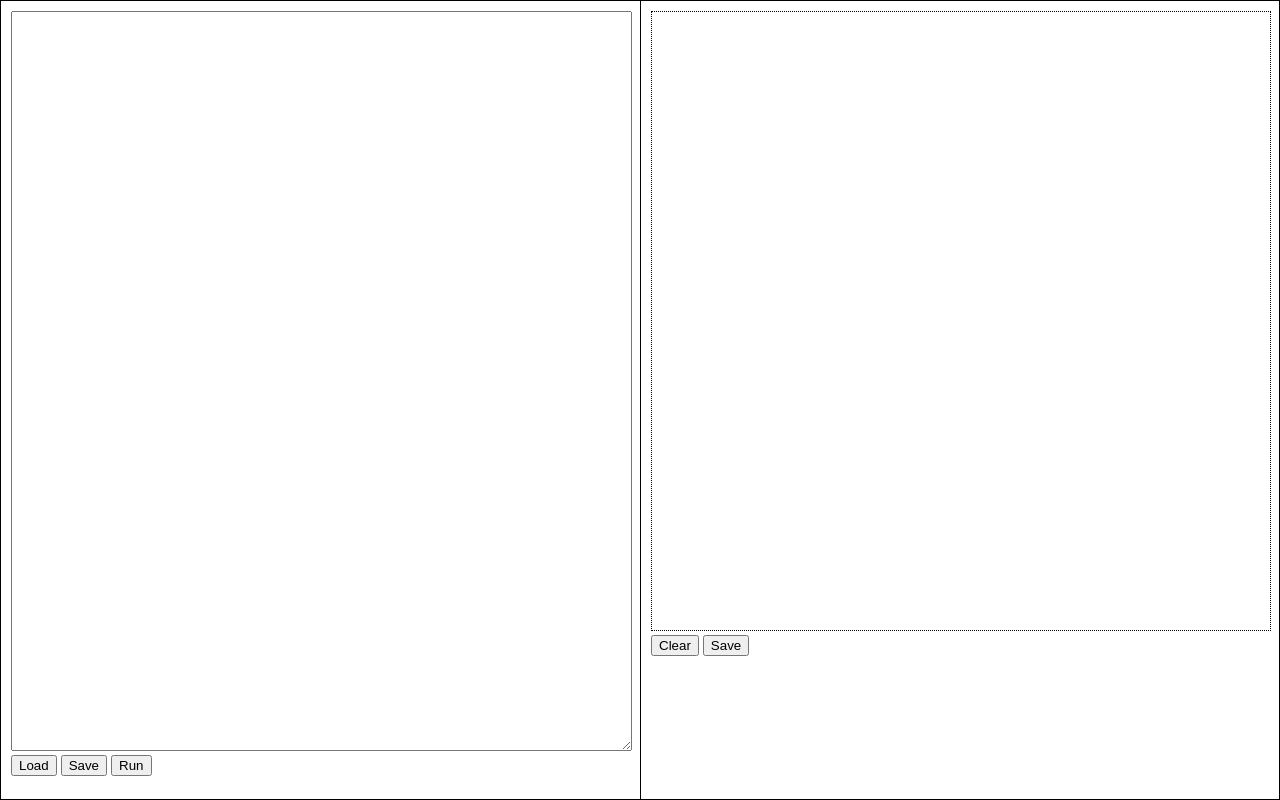
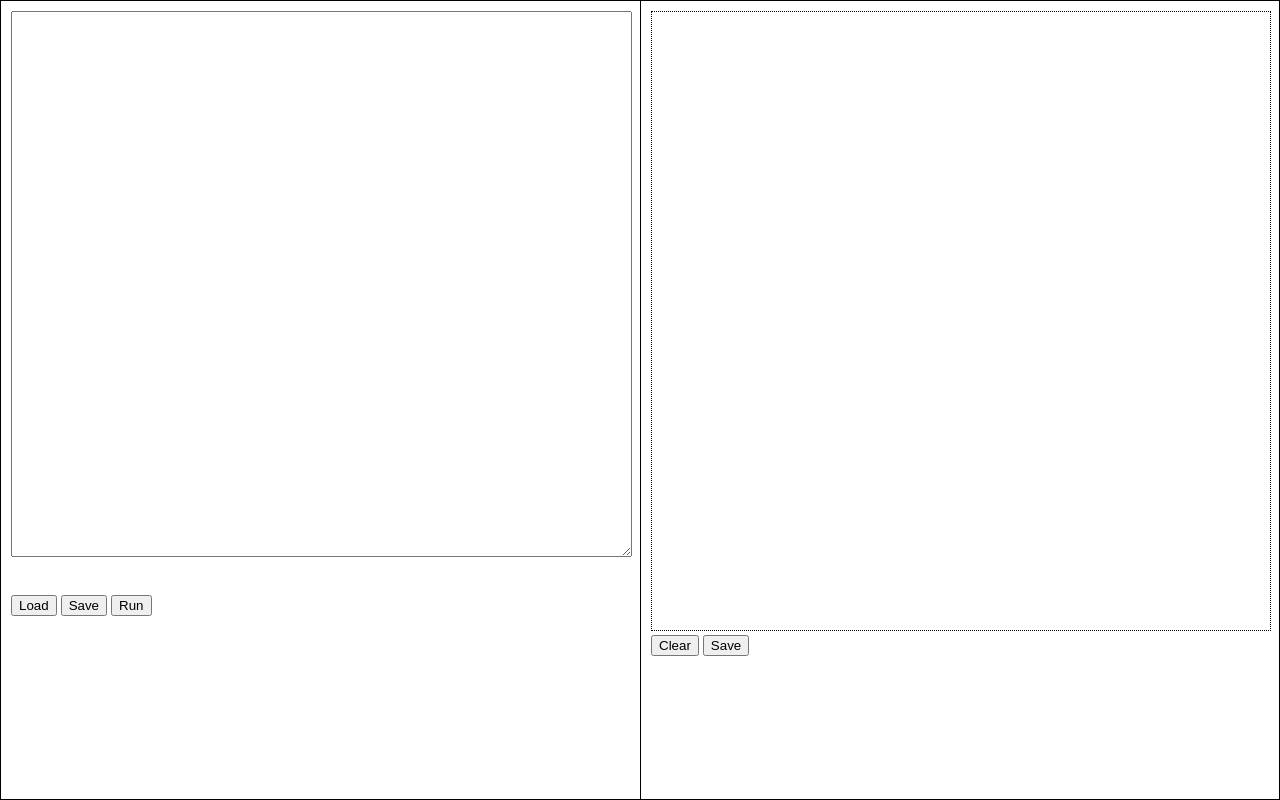
Before and after one commit to jrgd/svg-generate, a website with bundled scripts: page src/index.html in a window 1280 px wide. Built offline with nearby package versions, Linux system fonts and the light colour scheme; files whose address does not match are found by name.

Commit message:
adapts layout to sliders quantity (css grid)

```diff
--- a/src/index.html
+++ b/src/index.html
@@ -12,11 +12,14 @@
 
 <main>
   <section role='editor'>
+    <div role='code_container'>
       <textarea role='code'>
 
 
 
       </textarea>
+    </div>
+    <div role='interface_container'>
       <div id='controls'>
 
       </div>
@@ -24,6 +27,7 @@
       <button role='save'>Save</button>
       <button role='generate'>Run</button>
       <input style="display:none;" id="fileDialog" type="file" accept='.js,.svg'/>
+    </div>
   </section>
   <section role='preview'>
     <div id='svg_container'>
--- a/src/styles.css
+++ b/src/styles.css
@@ -7,7 +7,6 @@ main {
   display: grid;
   grid-template-columns: 1fr 1fr;
   grid-template-rows: 100vh;
-
 }
 section {
   border: 1px solid black;
@@ -27,6 +26,12 @@ section textarea {
   font-family: monospace;
   font-size: 12px;
 }
+
+section[role='editor'] {
+  display: grid;
+  grid-template-columns: 1;
+  grid-template-rows: 3fr 1fr;
+}
 section[role='preview'] svg {
   width: calc(100%);
   height: calc(100% - 20px);
@@ -45,6 +50,11 @@ section[role='preview'] div.grid {
 section[role='preview'] button[role=clear_svg] {
   position: relative;
   z-index: 10;
+}
+
+label {
+  font-size: 10px;
+  font-family: courier, monospace;
 }
 
 .sldier_container {
```
Lines whose indentation alone changed are shown as unchanged.
